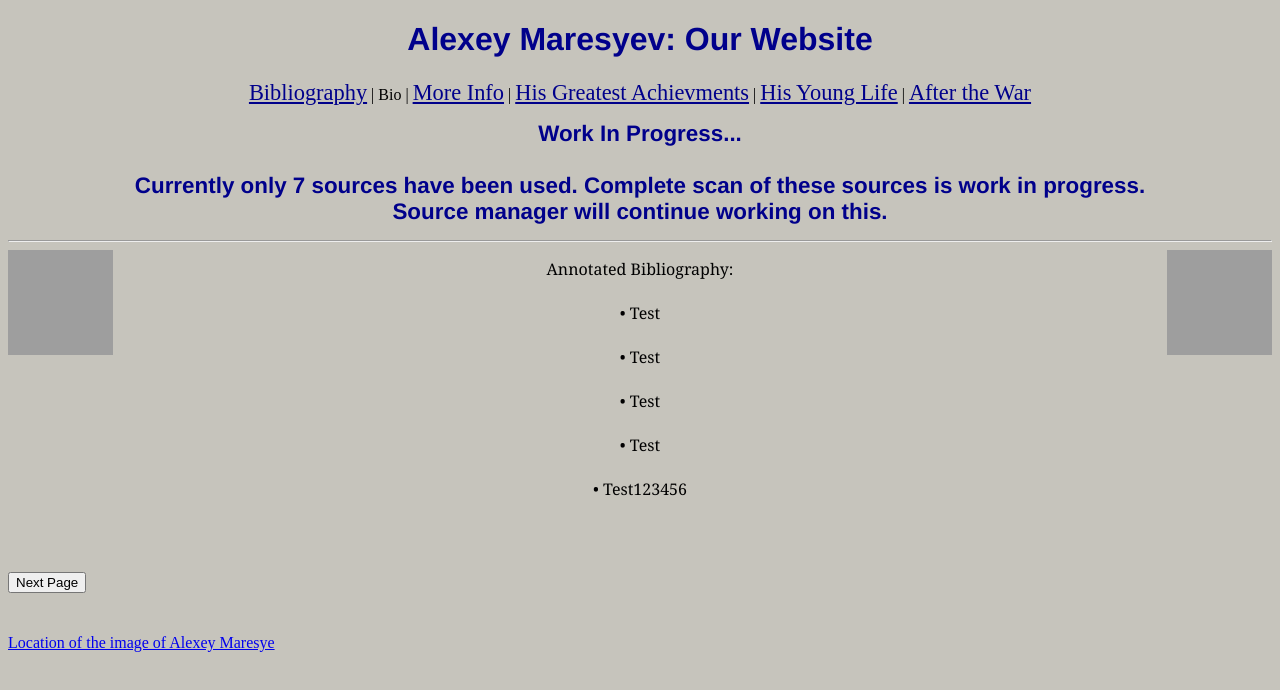
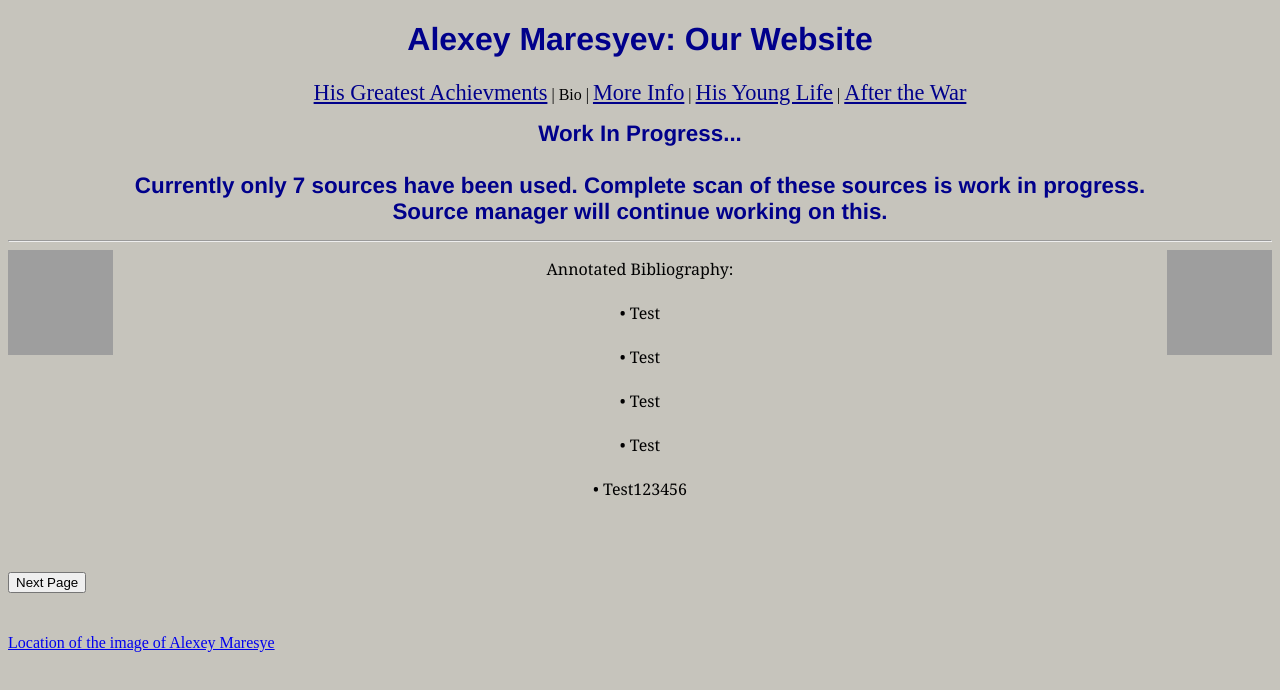
Before and after one commit to alexeymaresyev/alexeymaresyev.github.io, a plain HTML site: page index.html in a window 1280 px wide. Drawn offline with Linux system fonts and the light colour scheme; grey boxes are pictures that could not be loaded.

Commit message:
Update index.html

```diff
--- a/index.html
+++ b/index.html
@@ -7,7 +7,7 @@
 <body style="background-color:#C6C4BC;">
 <h1 style ="color:darkblue;text-align:center; font-family:helvetica;">Alexey Maresyev: Our Website</h1>
 <nav ALIGN = center>
-<a style="font-size:140%;color:darkblue;"  href="https://alexeymaresyev.github.io/bibliography/" ALIGN = center>Bibliography</a>
+<a style="font-size:140%;color:darkblue;"  href="https://alexeymaresyev.github.io/alexey/" ALIGN = center>His Greatest Achievments</a>
 
 <a>|</a>
 
@@ -16,10 +16,6 @@
 <a>|</a>
 
 <a style="font-size:140%;color:darkblue;"href="https://www.rgo.ru/en/article/aleksey-maresyev-lifelong-hero;" ALIGN = center>More Info</a>
-
-<a>|</a>
-
-<a style="font-size:140%;color:darkblue;"  href="https://alexeymaresyev.github.io/alexey/" ALIGN = center>His Greatest Achievments</a>
 
 <a>|</a>
 
```
